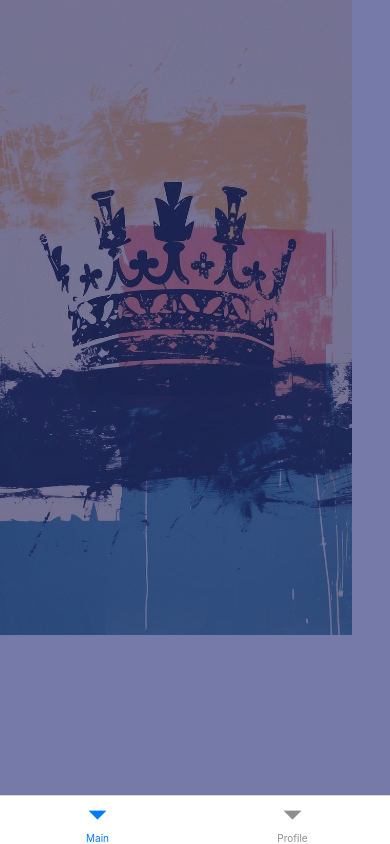
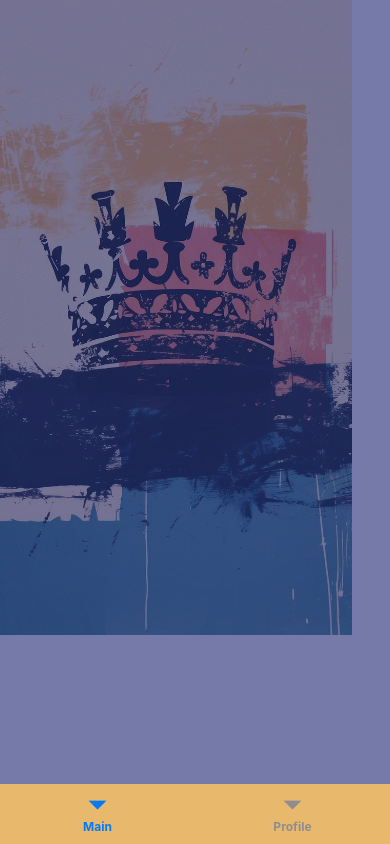
Before and after one commit to Vachek-hooves/CrownReignOfKings, a React Native app: screen / in a window 390 px wide. Built offline with nearby package versions, Linux system fonts and the light colour scheme.

Commit message:
style tab navigator

```diff
--- a/App.js
+++ b/App.js
@@ -5,18 +5,44 @@ import {CrownProvider} from './store/crown_store';
 import {Text} from 'react-native';
 import {MainScreen, WelcomeScreen} from './screen';
 import ProfileScreen from './screen/ProfileScreen';
-
-const Stack = createNativeStackNavigator();
-const Tab = createBottomTabNavigator();
+import { COLORS } from './constant/color';
 
 const TabNavigator = () => {
   return (
-    <Tab.Navigator screenOptions={{headerShown: false}}>
+    <Tab.Navigator
+      screenOptions={{
+        headerShown: false,
+        tabBarStyle: {
+          backgroundColor: COLORS.beige,
+          borderTopWidth: 0,
+          elevation: 0,
+          shadowOpacity: 0,
+          height: 60,
+          paddingBottom: 5,
+        },
+        tabBarActiveTintColor: COLORS.yellow,
+        tabBarInactiveTintColor: COLORS.darkBeige,
+        tabBarLabelStyle: {
+          fontSize: 12,
+          fontWeight: 'bold',
+        },
+        tabBarItemStyle: {
+          paddingVertical: 5,
+        },
+      }}
+    >
       <Tab.Screen name="Main" component={MainScreen} />
       <Tab.Screen name="Profile" component={ProfileScreen} />
     </Tab.Navigator>
   );
 };
+
+
+
+const Stack = createNativeStackNavigator();
+const Tab = createBottomTabNavigator();
+
+
 
 function App() {
   return (
```
